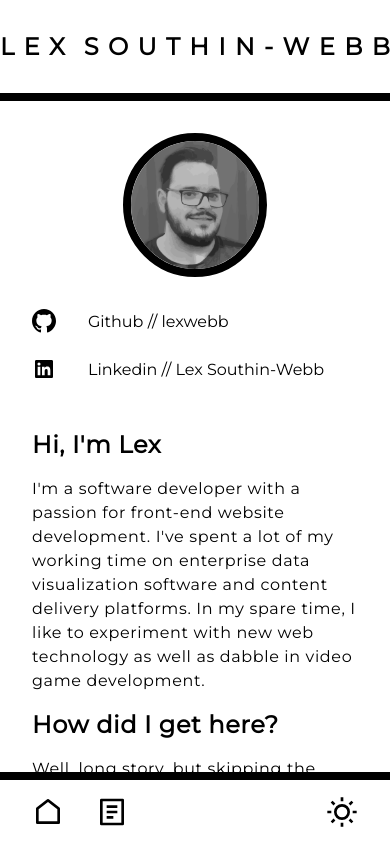
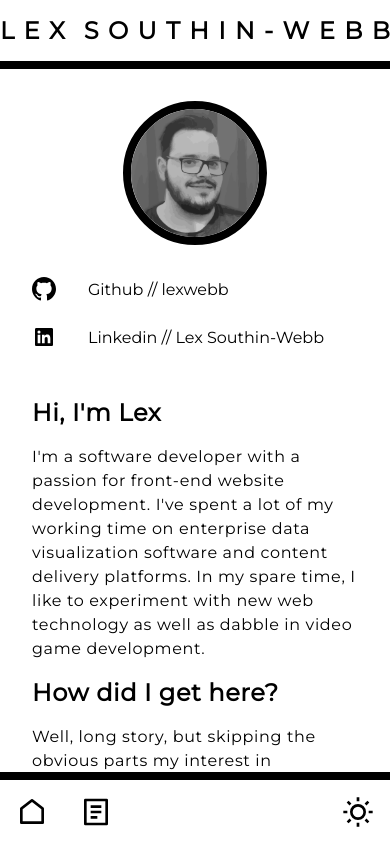
Before and after one commit to lexwebb/.co.uk, a React (Create React App) app: page / in a window 390 px wide. Built offline with nearby package versions, Linux system fonts and the light colour scheme.

Commit message:
Fix mobile height and add page transitions

```diff
--- a/package.json
+++ b/package.json
@@ -6,6 +6,7 @@
   "dependencies": {
     "@craco/craco": "^6.4.5",
     "classnames": "^2.3.2",
+    "framer-motion": "^7.5.1",
     "react": "^18.2.0",
     "react-dom": "^18.2.0",
     "react-icons": "^4.4.0",
--- a/public/index.html
+++ b/public/index.html
@@ -10,7 +10,7 @@
     <meta name="theme-color" content="#000000" />
     <meta
       name="description"
-      content="Web site created using create-react-app"
+      content="Professional website of Lex Southin-Webb"
     />
     <link rel="apple-touch-icon" href="%PUBLIC_URL%/logo192.png" />
     <!--
@@ -27,7 +27,7 @@
       work correctly both with client-side routing and a non-root public URL.
       Learn how to configure a non-root public URL by running `npm run build`.
     -->
-    <title>React App</title>
+    <title>Lex Southin-Webb</title>
   </head>
   <body>
     <noscript>You need to enable JavaScript to run this app.</noscript>
--- a/src/App.scss
+++ b/src/App.scss
@@ -1,4 +1,5 @@
 .app {
-  width: 100vw;
-  height: 100vh;
+  width: 100%;
+  height: 100%;
+  overflow: hidden;
 }
--- a/src/Components/Header.module.scss
+++ b/src/Components/Header.module.scss
@@ -1,5 +1,5 @@
 .header {
-  margin: 2rem 0 2rem 0;
+  margin: 1rem 0 1rem 0;
 
   @include lg {
     margin: 1rem 0 2rem 0;
@@ -20,5 +20,10 @@
     @include xl {
       font-size: 3rem;
     }
+
+    span {
+      transition: all 0.3s ease;
+      transition-property: color, background-color, border-color, font-size;
+    }
   }
 }
--- a/src/Components/Nav.module.scss
+++ b/src/Components/Nav.module.scss
@@ -11,7 +11,7 @@
   }
 
   .nav {
-    padding: 1rem 2rem;
+    padding: 1rem 1rem;
     border-top: 0.5rem solid var(--color-ui-foreground);
     display: flex;
     flex-direction: row;
--- /dev/null
+++ b/src/Components/Page.tsx
@@ -0,0 +1,25 @@
+import React from "react";
+
+import { motion } from "framer-motion";
+
+type Props = {
+  className?: string;
+};
+
+const Page: React.FC<React.PropsWithChildren<Props>> = ({
+  className,
+  children,
+}) => {
+  return (
+    <motion.div
+      className={className}
+      initial={{ opacity: 0 }}
+      animate={{ opacity: 1 }}
+      exit={{ opacity: 0 }}
+    >
+      {children}
+    </motion.div>
+  );
+};
+
+export default Page;
--- a/src/Components/Router.tsx
+++ b/src/Components/Router.tsx
@@ -1,12 +1,24 @@
 import React from "react";
-import { BrowserRouter, Route, Routes } from "react-router-dom";
+import { BrowserRouter, Route, Routes, useLocation } from "react-router-dom";
 import { routes } from "../config/routes";
 import Layout from "./Layout";
+
+import { AnimatePresence } from "framer-motion";
 
 const Router = () => {
   return (
     <BrowserRouter>
-      <Routes>
+      <AnimatedRoutes />
+    </BrowserRouter>
+  );
+};
+
+const AnimatedRoutes = () => {
+  const location = useLocation();
+
+  return (
+    <AnimatePresence>
+      <Routes location={location} key={location.pathname}>
         <Route path="/" element={<Layout />}>
           {Object.entries(routes).map(([path, route]) => (
             <Route
@@ -17,7 +29,7 @@ const Router = () => {
           ))}
         </Route>
       </Routes>
-    </BrowserRouter>
+    </AnimatePresence>
   );
 };
 
--- a/src/index.css
+++ b/src/index.css
@@ -1,3 +1,9 @@
+html,
+body,
+#root {
+  height: 100%;
+}
+
 body {
   margin: 0;
   font-family: Montserrat, sans-serif;
--- a/src/pages/CV.tsx
+++ b/src/pages/CV.tsx
@@ -1,10 +1,11 @@
 import React from "react";
+import Page from "../Components/Page";
 
 const CV = () => {
   return (
-    <div>
+    <Page>
       <span>Coming Soon</span>
-    </div>
+    </Page>
   );
 };
 
--- a/src/pages/Home.tsx
+++ b/src/pages/Home.tsx
@@ -5,9 +5,11 @@ import { RiLinkedinBoxFill } from "react-icons/ri";
 import Markdown from "../Components/Markdown";
 import React from "react";
 
+import Page from "../Components/Page";
+
 const Home = () => {
   return (
-    <div className={styles.container}>
+    <Page className={styles.container}>
       <div className={styles.image}>
         <img src={me} alt="Lex's Face" />
       </div>
@@ -24,7 +26,7 @@ const Home = () => {
       <div className={styles.about}>
         <Markdown file="about" />
       </div>
-    </div>
+    </Page>
   );
 };
 
```
Also changed, not shown: 1 other file (tests, documents, lock files or other folders).
